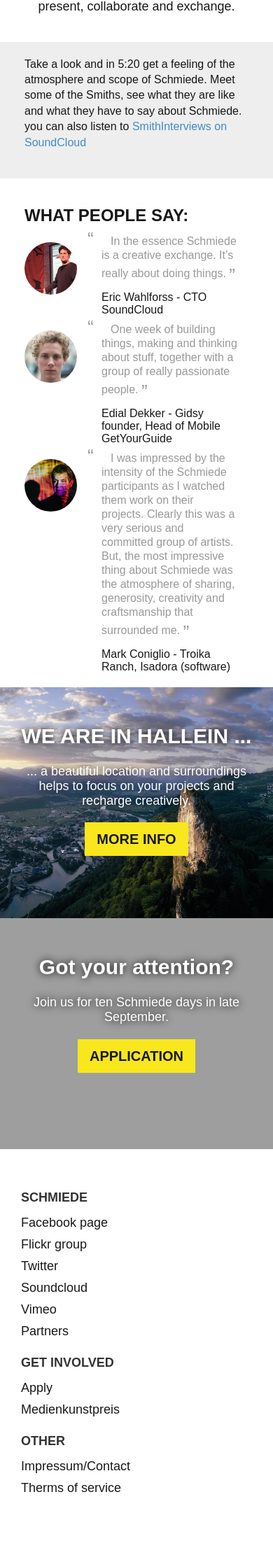
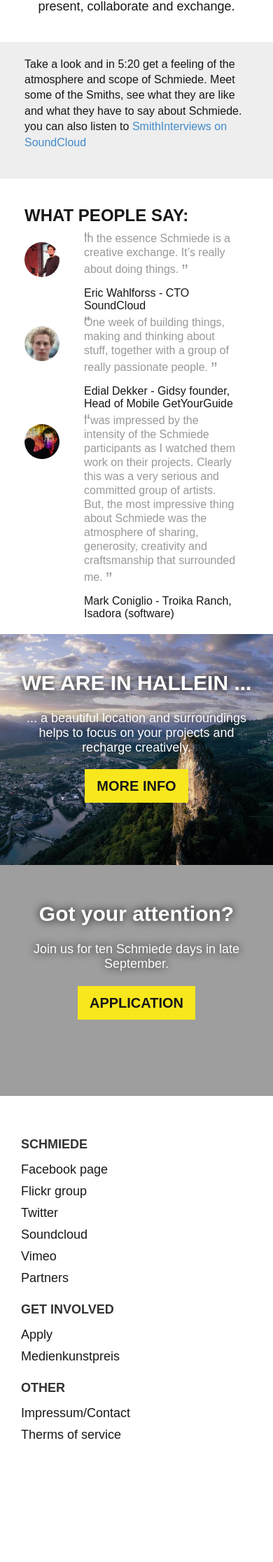
Before and after one commit to philippWassibauer/schmiede_web, a Jekyll site: the page built from index.html, in a window 390 px wide. Shown: the part 716-2948 px from the top of the page at 70% size. Built offline with Jekyll 4.4.1, drawn with Linux system fonts in a browser that asks for light colours; Markdown is read by kramdown in place of the engine named in the settings; after the commit the page ends 2872 px from its top, so only the background shows below that.

Commit message:
mobile test

```diff
--- a/css/mobile.css
+++ b/css/mobile.css
@@ -52,7 +52,7 @@
 }
 
 .testimonial .content {
-  margin: 5px 0px 0px 95px;
+  margin: 5px 0px 0px 70px;
   position: relative;
 }
 
@@ -63,17 +63,30 @@
 
 .testimonial .content .quotes {
   font-size: 26px;
-  position: relative;
+}
+
+.testimonial .content .quotes-left {
+  left: -0px;
+}
+
+.testimonial .content .quotes-right {
+  right: 0px;
+  line-height: 20px;
+  top: 6px;
+}
+
+.testimonial .content span {
+  font-size: 16px;
 }
 
 .circular {
-  width: 75px;
-  height: 75px;
-  background-size: 75px 75px;
+  width: 50px;
+  height: 50px;
+  background-size: 50px 50px;
   margin: 15px 10px 15px 0px;
-  -webkit-border-radius: 45px;
-  -moz-border-radius: 45px;
-  border-radius: 45px;
+  -webkit-border-radius: 25px;
+  -moz-border-radius: 25px;
+  border-radius: 25px;
 }
 
 .logo {
```
